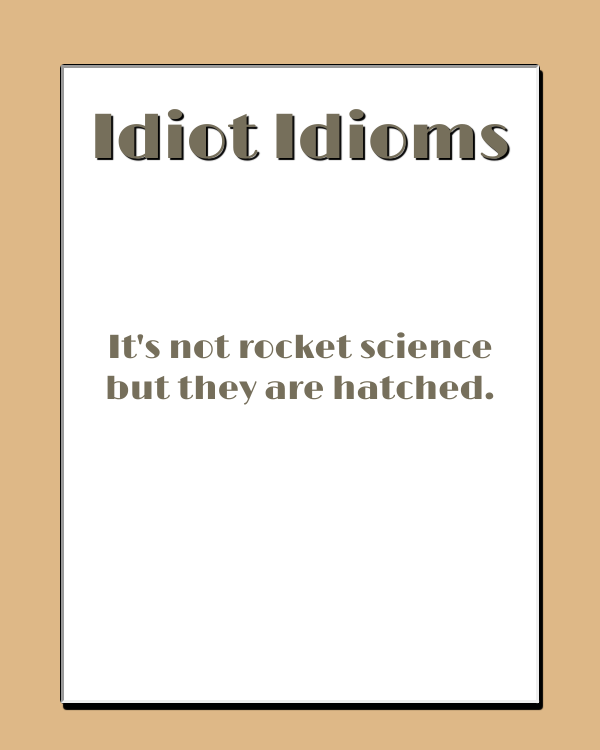
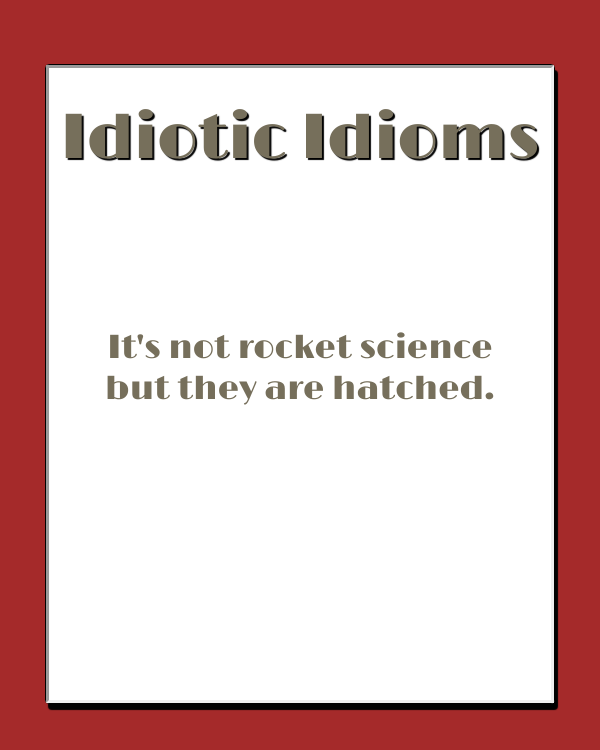
Before and after one commit to Gmach-Warlock/MixedMessagesProject, a website built with Vite: page index.html in a window 600 px wide. Built offline with nearby package versions, Linux system fonts and the light colour scheme.

Commit message:
name updated and options added

```diff
--- a/index.html
+++ b/index.html
@@ -14,7 +14,7 @@
 
       <div class="card">
         <div id="border">
-          <h1>Idiot Idioms</h1>
+          <h1>Idiotic Idioms</h1>
           <div class="wrapper">
             <span id="first-string"></span><span id="second-string"></span><span id="third-string"></span>
           </div>
--- a/src/main.js
+++ b/src/main.js
@@ -34,7 +34,7 @@ console.log(firstString.innerHTML + secondString.innerHTML + thirdString.innerHT
 
 // create a set of background colors to use in a color changing function
 
-const colorArray = ['black', 'white', 'gray', 'green', 'yellow', 'blue', 'darkslategrey', 'darkgray', 'burlywood', 'darksalmon'];
+const colorArray = ['black', 'white', 'gray', 'green', 'yellow', 'blue', 'darkslategrey', 'darkgray', 'burlywood', 'darksalmon', 'peachpuff', 'peru', 'tomato', 'brown', 'mediumseashell', 'navy'];
 
 const body = document.querySelector('body');
 body.style.backgroundColor = colorArray[Math.floor(Math.random() * colorArray.length)];
--- a/src/style.css
+++ b/src/style.css
@@ -60,7 +60,7 @@ h1 {
 
 .card {
   background-color: white;
-  width: 60%;
+  width: 65%;
   height: 35rem;
   border-radius: 4px;
   box-shadow: 3px 6px 1px black;
@@ -73,13 +73,13 @@ h1 {
 
 @media only screen and (min-width: 600px) and (max-width: 1096px) {
   h1 {
-    font-size: 4.2rem;
+
   }
   body {
     font-size: 2.2rem;
   }
   .card {
-    width: 70%;
+    width: 75%;
     height: 38rem;
   }
 }
@@ -93,6 +93,7 @@ h1 {
   }
   .card {
     height: 40rem;
-    width: 80%
+    width: 85%;
+    color: ;
   }
 }
```
